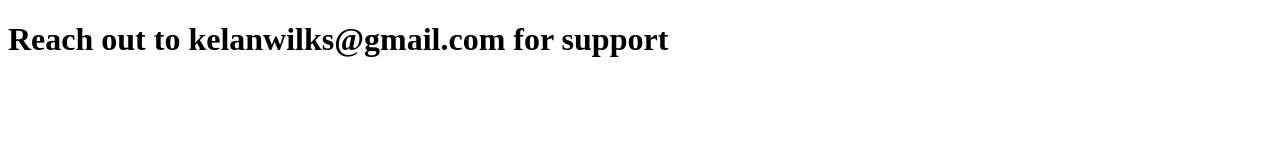
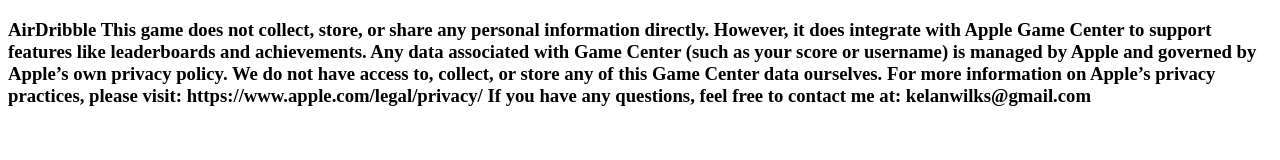
Before and after one commit to kelanwilks/kelanwilks.github.io, a plain HTML site: page index.html in a window 1280 px wide. Drawn offline with Linux system fonts and the light colour scheme.

Commit message:
Updated privacy policy

```diff
--- a/index.html
+++ b/index.html
@@ -1,6 +1,17 @@
 <!DOCTYPE html>
 <html>
 <body>
-<h1>Reach out to kelanwilks@gmail.com for support</h1>
+<h3>
+    AirDribble This game does not collect, store, or share any personal information directly.
+
+    However, it does integrate with Apple Game Center to support features like leaderboards and achievements. Any data associated with Game Center (such as your score or username) is managed by Apple and governed by Apple’s own privacy policy.
+
+    We do not have access to, collect, or store any of this Game Center data ourselves.
+
+    For more information on Apple’s privacy practices, please visit:
+    https://www.apple.com/legal/privacy/
+
+    If you have any questions, feel free to contact me at: kelanwilks@gmail.com
+</h3>
 </body>
 </html>
```
